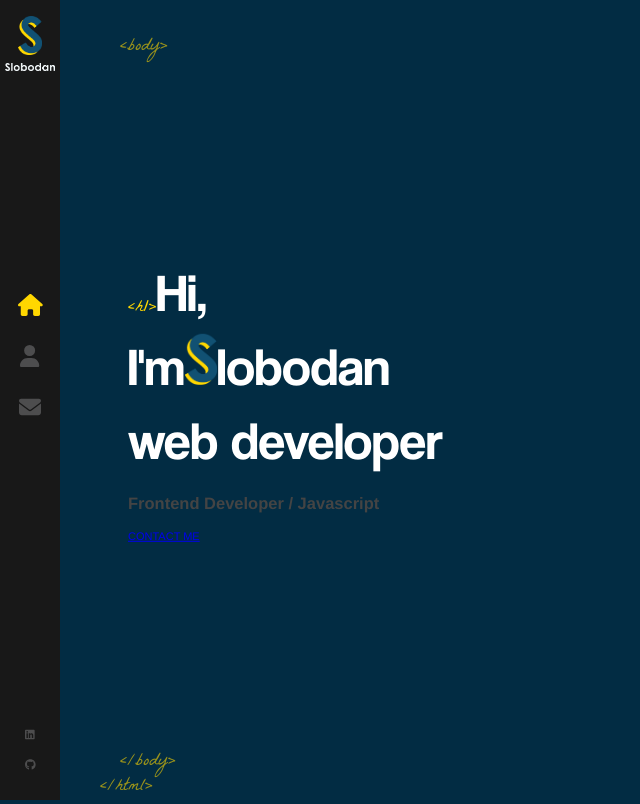
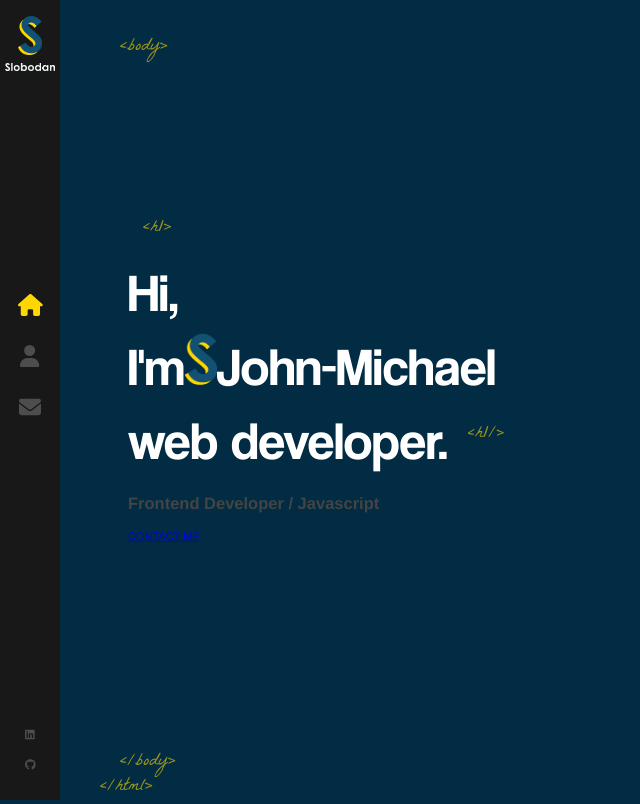
Before and after one commit to JMNagy/portfolio-react, a React (Create React App) app: page / in a window 1280 px wide. Shown: the whole page, without its empty margins (0-640 px from the left). Built offline with nearby package versions, Linux system fonts and the light colour scheme.

Commit message:
Updated index.scss for home page welcome animation

```diff
--- a/src/components/Home/index.js
+++ b/src/components/Home/index.js
@@ -9,9 +9,9 @@ const Home = () => {
         <h1>
           Hi, <br /> I'm
           <img src={LogoTitle} alt="developer" />
-          lobodan
+          John-Michael
           <br />
-          web developer
+          web developer.
         </h1>
         <h2>Frontend Developer / Javascript</h2>
         <Link to="/contact" className="flat-button">
--- a/src/components/Home/index.scss
+++ b/src/components/Home/index.scss
@@ -19,6 +19,22 @@
       font-family: 'La Belle Aurore';
       color: #ffd700;
       font-size: 18px;
+      position: absolute;
+      margin-top: -40px;
+      left: 15px;
+      opacity: 0.6;
+    }
+
+    &::after {
+      content: '<h1/>';
+      font-family: 'La Belle Aurore';
+      color: #ffd700;
+      font-size: 18px;
+      position: absolute;
+      margin-top: 18px;
+      margin-left: 20px;
+      animation: fadeIn 1s 1.7s backwards;
+      opacity: 0.6;
     }
 
     img {
```
